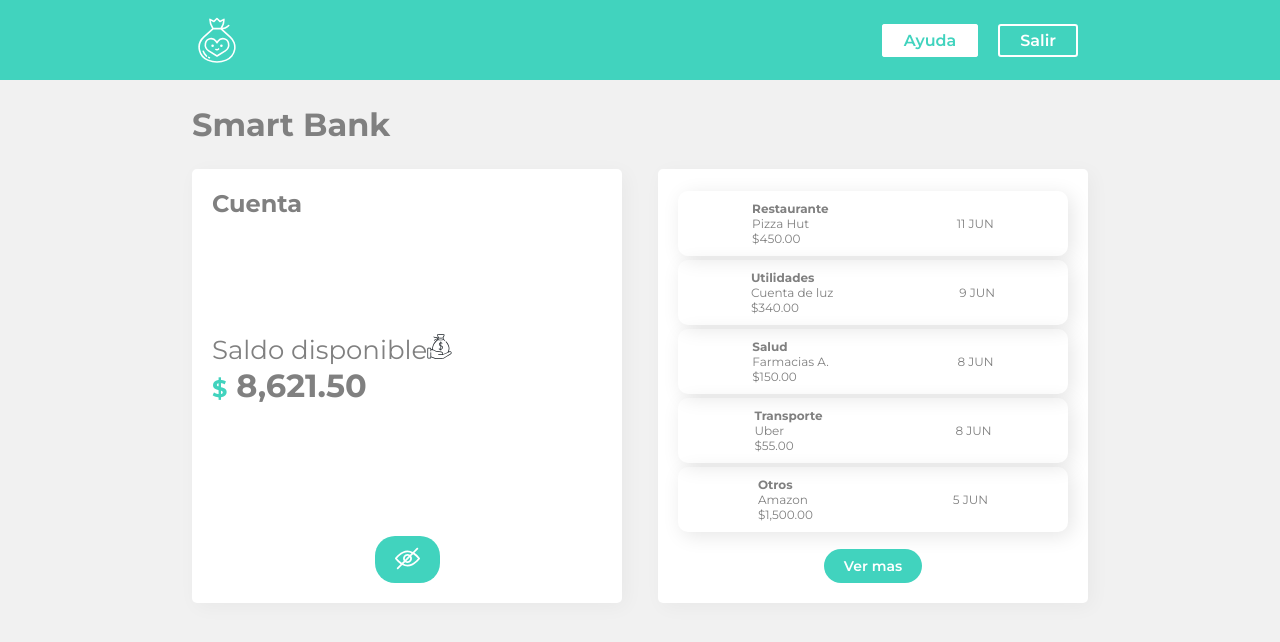
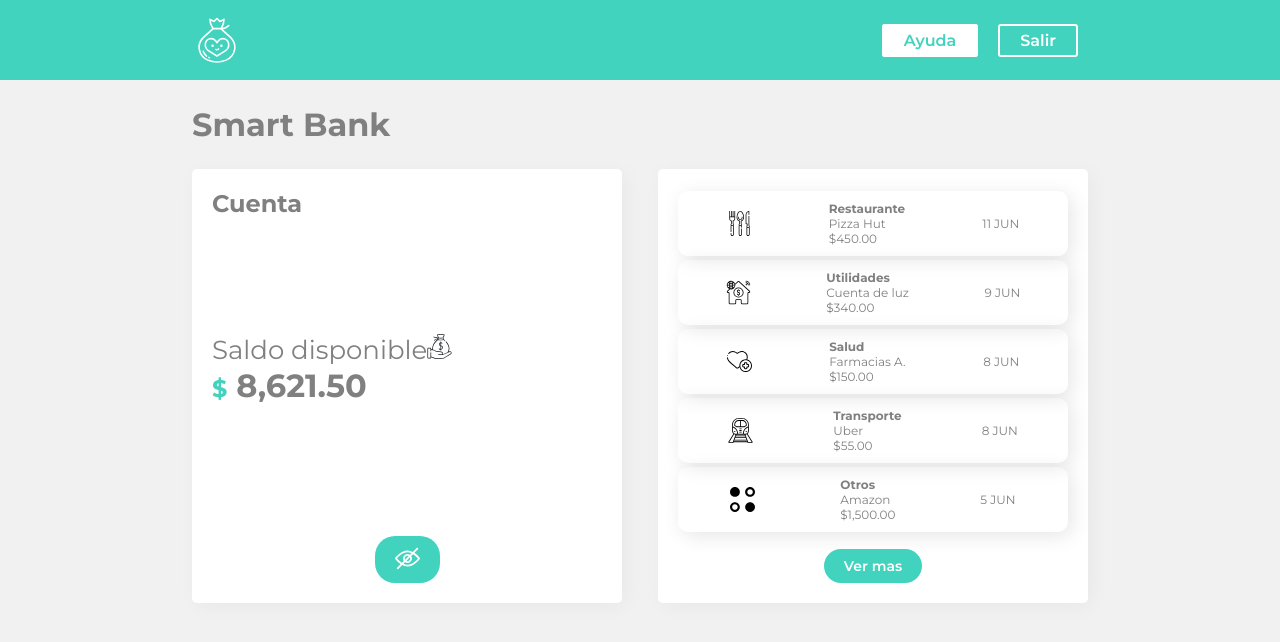
Before and after one commit to OtilioGD/styled-components, a React (Create React App) app: page / in a window 1280 px wide. Shown: the top 642 px of the page. Built offline with nearby package versions, Linux system fonts and the light colour scheme.

Commit message:
Agregand iconos a la lista de detalles

```diff
--- a/src/Components/Card/index.js
+++ b/src/Components/Card/index.js
@@ -1,5 +1,6 @@
 import React from "react";
 import styled from "styled-components";
+import ImageFilter from "../../ImageFilter";
 
 const Card = styled.div`
     box-shadow: 4px 4px 20px 0px rgba(0,0,0,0.1);
@@ -25,6 +26,7 @@ export default ({ cargo }) => {
     const { value, from, type, date} = cargo;
 
     return <Card>
+        {ImageFilter(type)}
         <Info>
           <span className="type">{type}</span>
           <span>{from}</span>
--- /dev/null
+++ b/src/ImageFilter.js
@@ -0,0 +1,20 @@
+import alimentacion from './assets/images/alimentacion.svg';
+import salud from './assets/images/salud.svg';
+import transporte from './assets/images/transporte.svg';
+import utilidades from './assets/images/utilidades.svg';
+import otros from './assets/images/otros.svg';
+
+import { Icono } from './Components/UI';
+
+
+export default (type) => {
+
+    const Images = {
+        Restaurante: <Icono src={alimentacion} alt='Restaurante' />,
+        Salud: <Icono src={salud} alt='Salud' />,
+        Transporte: <Icono src={transporte} alt='Transporte' />,
+        Utilidades: <Icono src={utilidades} alt='Utilidades' />,
+        default: <Icono src={otros} alt='Restaurante' />,
+    }
+    return Images[type] || Images["default"];
+}
```
